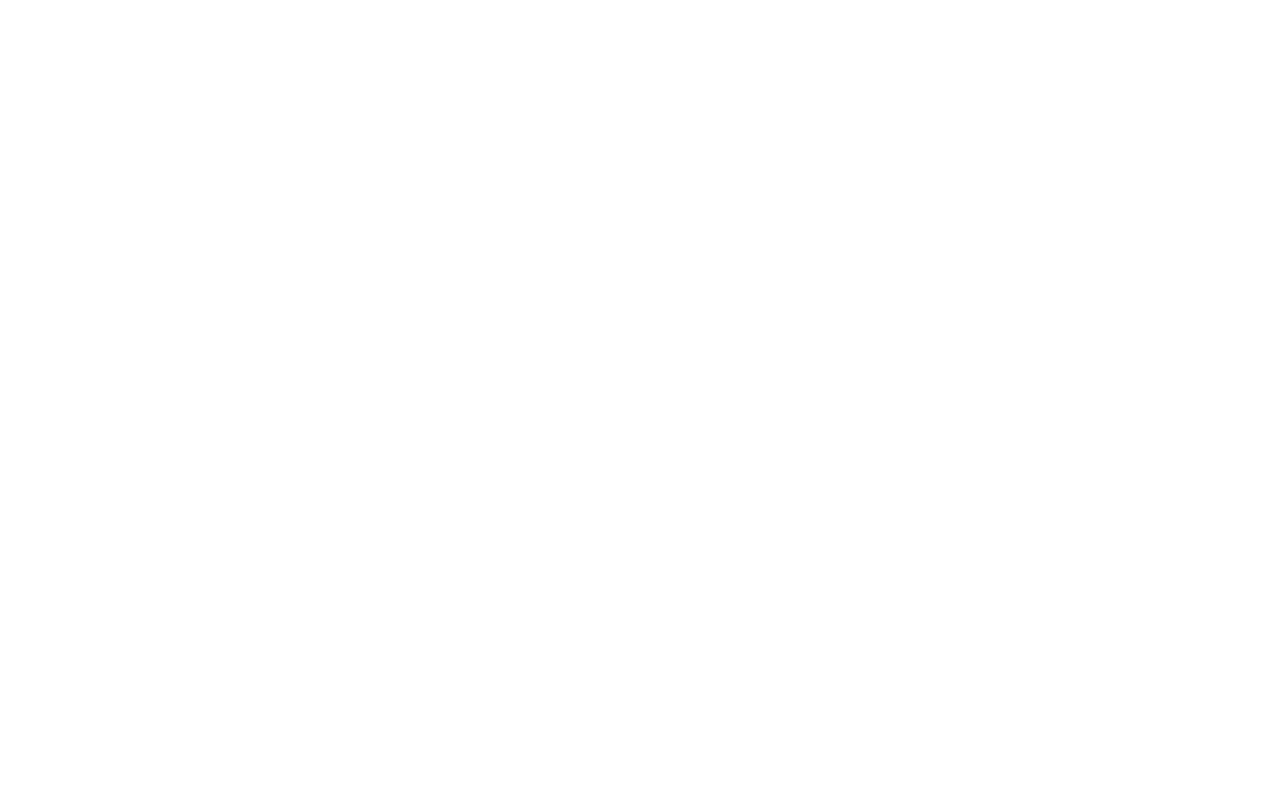
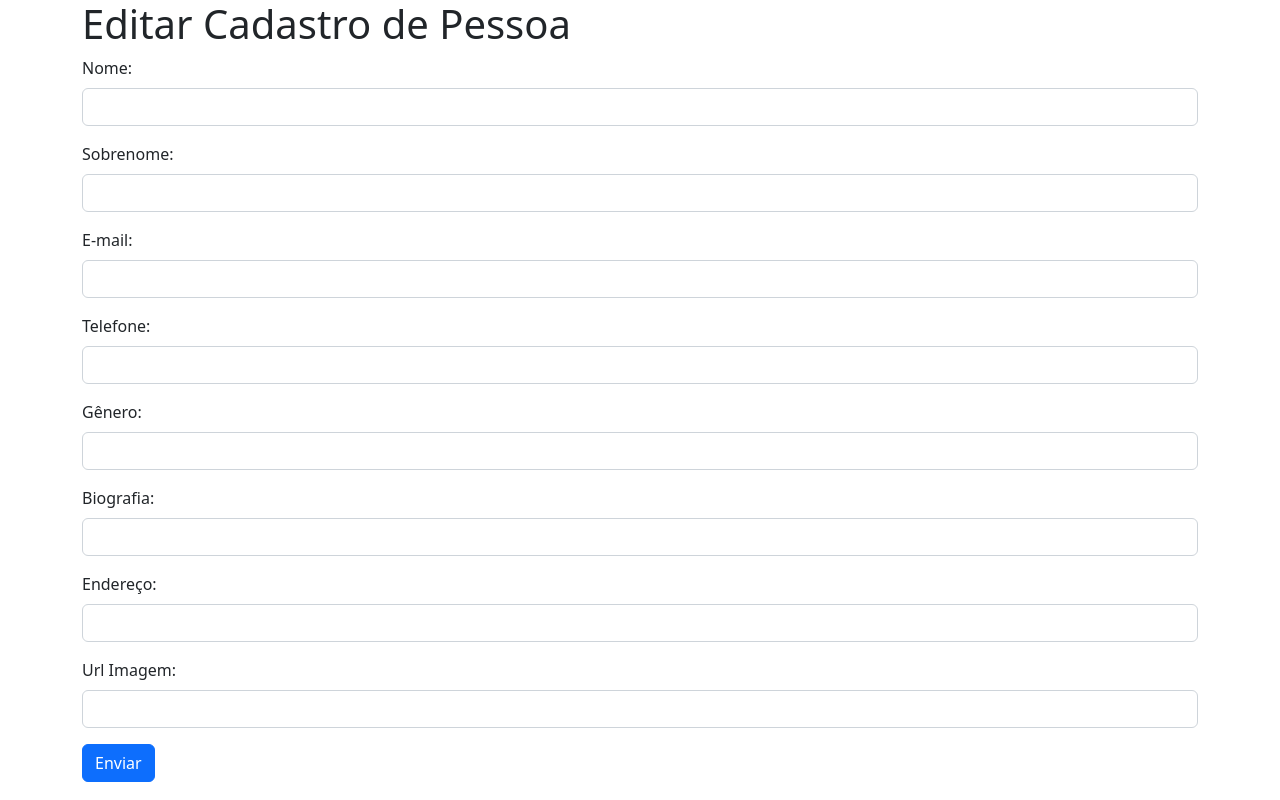
Before and after one commit to guilagarto/teste_formulario, a React (Create React App) app in the folder client/: page /cadastro/1 in a window 1280 px wide. Before the commit this address had no page. Built offline with nearby package versions, Linux system fonts and the light colour scheme; no server answers.

Commit message:
Add edit person option

```diff
--- a/client/src/App.js
+++ b/client/src/App.js
@@ -1,7 +1,8 @@
 import { Route, Routes, BrowserRouter } from "react-router-dom";
+import 'bootstrap/dist/css/bootstrap.min.css';
 import Home from './home';
 import FormComponent from './form';
-import 'bootstrap/dist/css/bootstrap.min.css';
+import EditPerson from "./form/edit";
 
 function App() {
   return (
@@ -10,6 +11,7 @@ function App() {
         <Routes>
             <Route element = { <Home /> }  path="/" exact />
             <Route element = { <FormComponent /> }  path="/cadastro" />
+            <Route element = { <EditPerson /> }  path="/cadastro/:id" />
         </Routes>
       </BrowserRouter>
     </div>
--- /dev/null
+++ b/client/src/form/edit/index.js
@@ -0,0 +1,38 @@
+import React, { useEffect, useState } from "react";
+import { useLocation } from 'react-router-dom'
+import Form from 'react-bootstrap/Form'
+import InputText from '../inputText';
+import Submit from '../submit';
+
+function EditPerson() {
+  const path = useLocation().pathname.split('/')
+  const personId = path[path.length - 1]
+
+  const [ person, setPerson ] = useState([])
+
+  useEffect(()=>{
+      fetch(`http://localhost:3001/people/${personId}`)
+      .then(data => data.json())
+      .then(person => { setPerson(person) })
+      .catch(() => {
+          alert('Erro', 'Não foi possível carregar os dados.');
+      });
+  }, [])
+
+  return (<>
+    <h1>Editar Cadastro de Pessoa</h1>
+    <Form>
+      <InputText value={person.firstName} id="firstName" title="Nome"/>
+      <InputText value={person.lastName} id="lastName" title="Sobrenome"/>
+      <InputText value={person.email} id="email" title="E-mail" type="email"/>
+      <InputText value={person.phone} id="phone" title="Telefone"/>
+      <InputText value={person.gender} id="gender" title="Gênero"/>
+      <InputText value={person.about} id="about" title="Biografia"/>
+      <InputText value={person.address} id="address" title="Endereço"/>
+      <InputText value={person.image} id="image" title="Url Imagem"/>
+      <Submit action={`http://localhost:3001/people/${personId}`} method="PUT" title="Enviar"/>
+    </Form>
+  </>);
+}
+
+export default EditPerson;
--- a/client/src/form/index.js
+++ b/client/src/form/index.js
@@ -14,7 +14,7 @@ function FormComponent() {
       <InputText id="about" title="Biografia"/>
       <InputText id="address" title="Endereço"/>
       <InputText id="image" title="Url Imagem"/>
-      <Submit title="Enviar"/>
+      <Submit action="http://localhost:3001/people" method="POST" title="Enviar"/>
     </Form>
   </>);
 }
--- a/client/src/form/inputText.js
+++ b/client/src/form/inputText.js
@@ -1,10 +1,21 @@
+import { useState } from 'react';
 import Form from 'react-bootstrap/Form'
 
 function InputText(props){
+    const [value, setValue ] = useState()
+    function handleChange(event){
+        setValue(event.target.value)
+    }
+
     return (
         <Form.Group className='mb-3'>
             <Form.Label>{ props.title + ':' }</Form.Label>
-            <Form.Control id={props.id} type={ props.type || 'text' } />
+            <Form.Control
+                onChange={handleChange}
+                value={value || props.value}
+                id={props.id}
+                type={ props.type || 'text' }
+            />
         </Form.Group>
     );
 }
--- a/client/src/form/submit.js
+++ b/client/src/form/submit.js
@@ -1,9 +1,6 @@
 import { Button } from 'react-bootstrap'
 
 function Submit(props){
-    return <Button onClick={registerPerson}>{ props.title }</Button>
-}
-
     function registerPerson(){
         const requestBody = {
             firstName: document.getElementById('firstName').value,
@@ -15,14 +12,21 @@ function registerPerson(){
             address: document.getElementById('address').value,
             image: document.getElementById('image').value
         }
-    sendData(requestBody)
+        sendData({
+            url: props.action,
+            method: props.method,
+            data: requestBody
+        })
         .then(response => console.log(response))
         window.location.href = "/";
     }
 
-async function sendData(data = {}){
-    const response = await fetch('http://localhost:3001/people', {
-        method: 'POST',
+    return <Button onClick={registerPerson}>{ props.title }</Button>
+}
+
+async function sendData({ url, method, data }){
+    const response = await fetch(url, {
+        method,
         headers: { 'Content-Type': 'application/json' },
         body: JSON.stringify(data)
     })
--- a/client/src/home/table.js
+++ b/client/src/home/table.js
@@ -7,10 +7,7 @@ function TableComponent(){
     useEffect(()=>{
         fetch('http://localhost:3001/people')
         .then(data => data.json())
-        .then(person => {
-            console.log(person)
-            setPeople(person);
-        })
+        .then(person => { setPeople(person) })
         .catch(() => {
             alert('Erro', 'Não foi possível carregar os dados.');
         });
@@ -28,6 +25,7 @@ function TableComponent(){
                 <th>Biografia</th>
                 <th>Endereço</th>
                 <th>Url Imagem</th>
+                <th>Editar</th>
                 <th>Excluir</th>
             </tr>
         </thead>
@@ -43,6 +41,7 @@ function TableComponent(){
                     <td>{person.about}</td>
                     <td>{person.address}</td>
                     <td>{person.image}</td>
+                    <td><a className="btn btn-outline-primary" href={`/cadastro/${person.id}`}>Editar</a></td>
                     <td><Button variant="outline-danger" onClick={deletePerson(person.id)}>Excluir</Button></td>
                 </tr>
             )}
```
Lines whose indentation alone changed are shown as unchanged.
